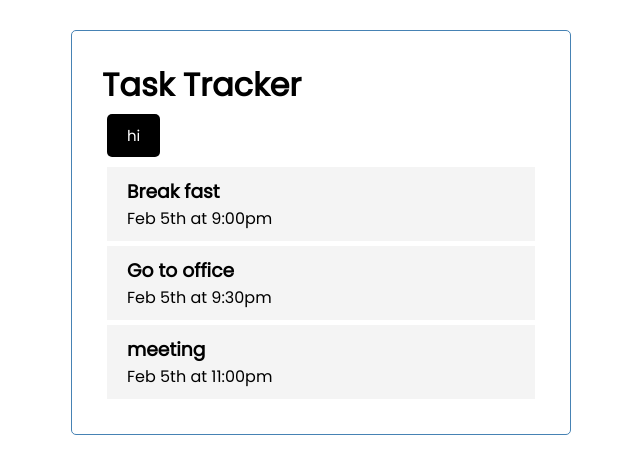
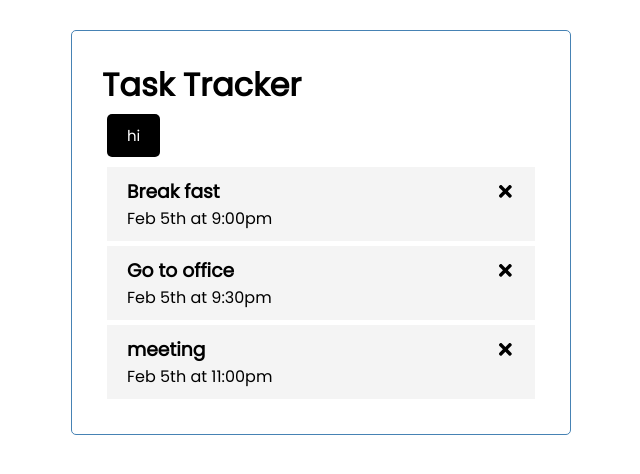
Before and after one commit to nadimpallibhargav/taskTracker-reactJS, a React (Create React App) app: page / in a window 1280 px wide. Shown: the top 474 px of the page, without its empty margins (319-959 px from the left). Built offline with nearby package versions, Linux system fonts and the light colour scheme.

Commit message:
on click event for the close icon

```diff
--- a/package.json
+++ b/package.json
@@ -8,6 +8,7 @@
     "@testing-library/user-event": "^13.5.0",
     "react": "^18.2.0",
     "react-dom": "^18.2.0",
+    "react-icons": "^4.4.0",
     "react-scripts": "5.0.1",
     "web-vitals": "^2.1.4"
   },
--- a/src/App.js
+++ b/src/App.js
@@ -27,10 +27,14 @@ const App = () => {
 
   ])
 
+  const deleteTask = (id) => {
+    console.log('delete', id);
+  }
+
   return (
     <div className="container">
       <Header />
-      <Task tasks={tasks} />
+      <Task tasks={tasks} onDelete={deleteTask} />
     </div>
   );
 }
--- a/src/components/Task.js
+++ b/src/components/Task.js
@@ -1,7 +1,12 @@
-const Task = ({task}) => {
+import { FaTimes } from 'react-icons/fa'
+
+const Task = ({task, onDelete}) => {
   return (
     <div className="task">
-        <h3>{task.text}</h3>
+        <h3>
+            {task.text}
+            <FaTimes onClick={() => onDelete(task.id)} />
+        </h3>
         <p>{task.day}</p>
     </div>
   )
--- a/src/components/Tasks.js
+++ b/src/components/Tasks.js
@@ -1,10 +1,10 @@
 import Task from './Task'
 
-const Tasks = ({ tasks }) => {
+const Tasks = ({ tasks, onDelete }) => {
     return (
         <>
             {tasks.map((task) => (
-                <Task key={task.id} task={task} />
+                <Task key={task.id} task={task} onDelete={onDelete} />
             ))}
         </>
     )
```
Also changed, not shown: 1 other file (tests, documents, lock files or other folders).
